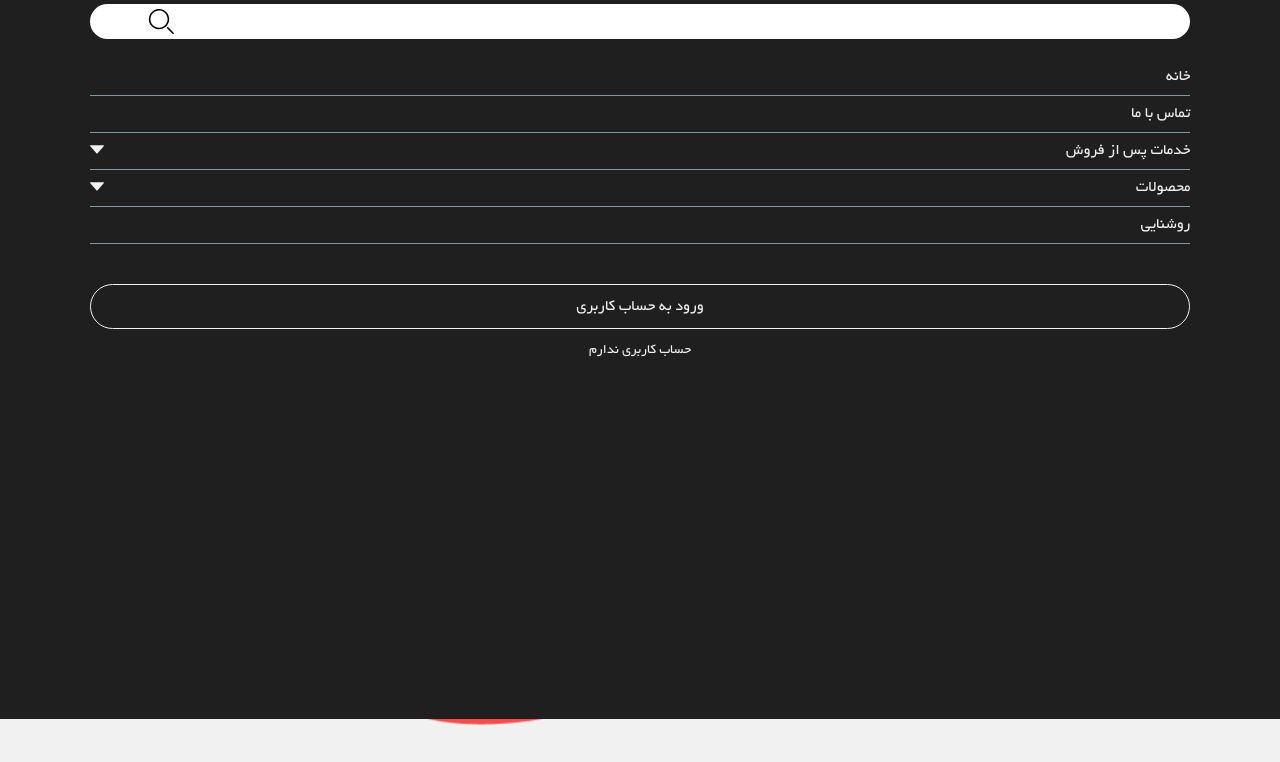
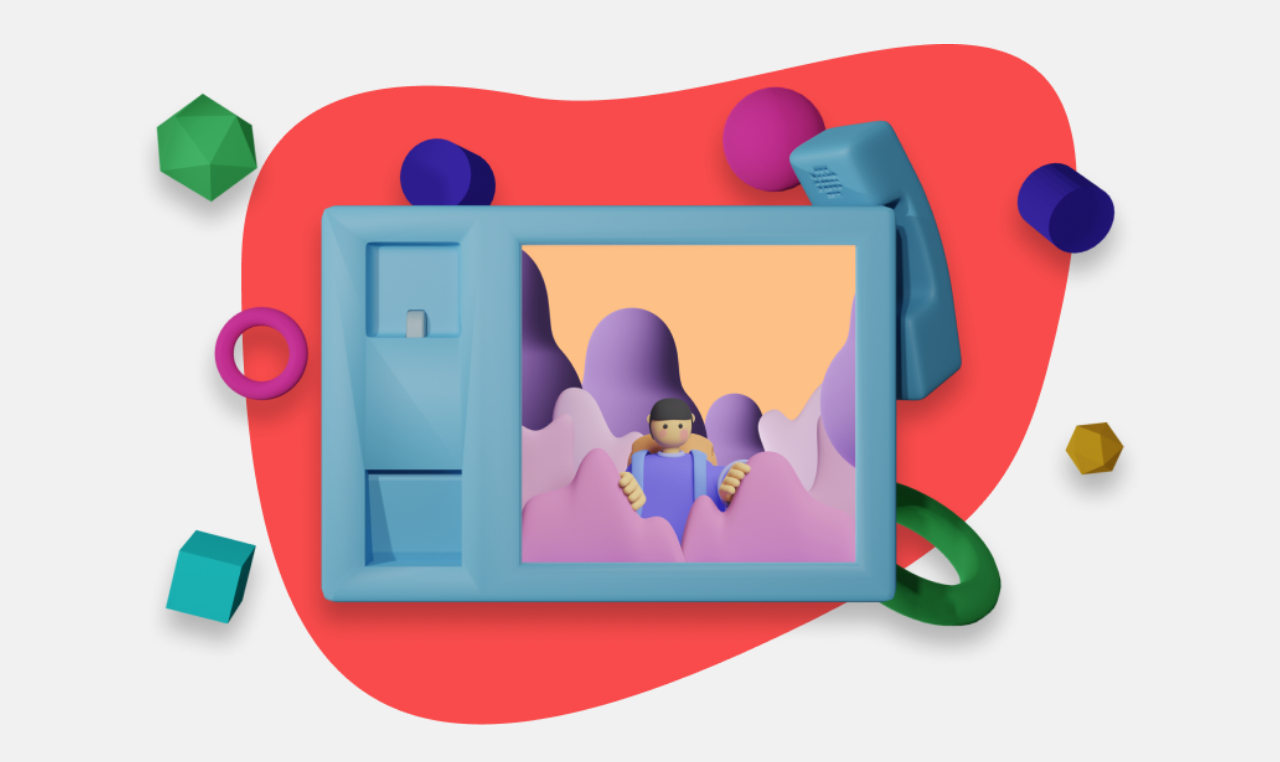
Before and after one commit to CommaKode/CAMAX, a plain HTML site: page index.html in a window 1280 px wide. Shown: the part 81-843 px from the top of the page. Drawn offline with Linux system fonts and the light colour scheme.

Commit message:
hearder transform

```diff
--- a/scss/Components/_header-sm.scss
+++ b/scss/Components/_header-sm.scss
@@ -48,7 +48,7 @@ a, button {
   height: 100vh;
   background-color: $black;
   // nav bar off
-  // transform: translatey(-100%);
+  transform: translatey(-100%);
   transition: $primaryTransition;
   z-index: 100;
 }
```
Also changed, not shown: Css/main.css, dist/Css/main.min.css, 2 other files.
